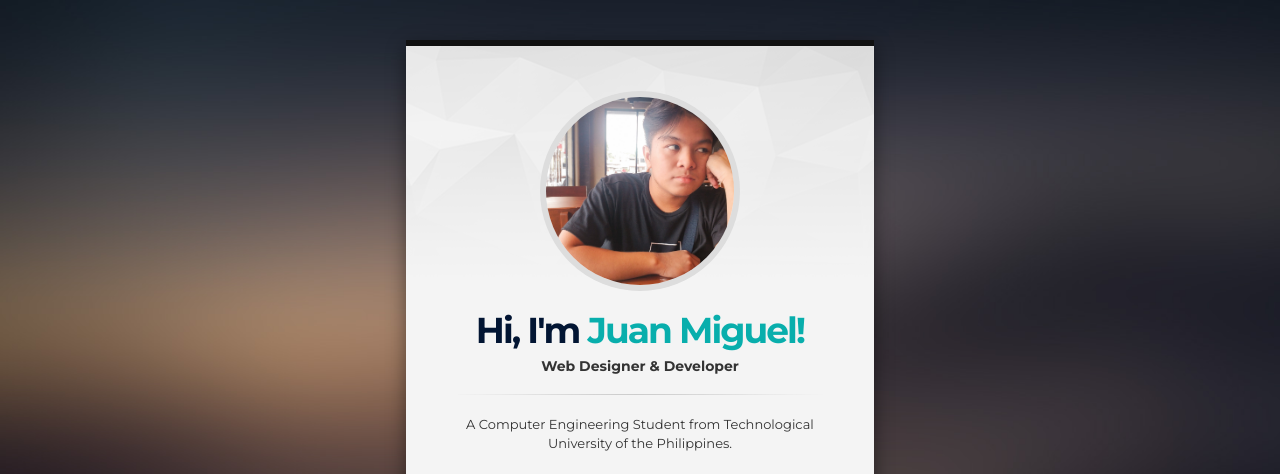
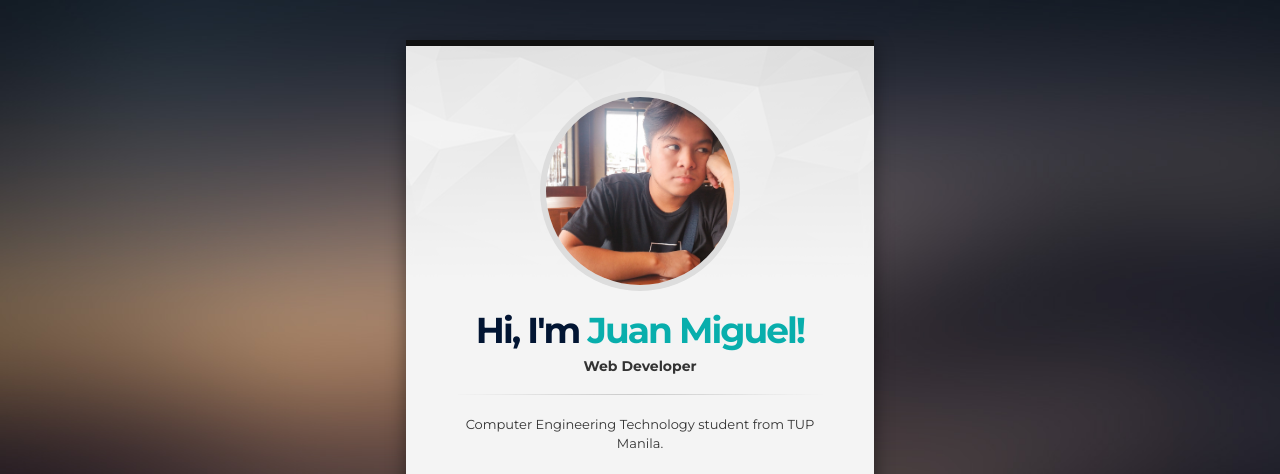
Before and after one commit to juanpipti/jmgsalvador, a plain HTML site: page index.html in a window 1280 px wide. Shown: the top 474 px of the page. Drawn offline with Linux system fonts and the light colour scheme; some packages are replaced by stand-ins of ours.

Commit message:
Update index.html

```diff
--- a/index.html
+++ b/index.html
@@ -4,7 +4,7 @@
 <meta charset="utf-8">
 <meta http-equiv="X-UA-Compatible" content="IE=edge">
 <meta name="viewport" content="width=device-width, initial-scale=1">
-<title>Juan Miguel - Web Designer and Front-end Developer</title>
+<title>Welcome!</title>
 
 <!-- Favicons
 ================================================== -->
@@ -49,7 +49,7 @@
     </div>
     <!-- /Edit With Your Name -->
     <!-- Edit With Your Job -->
-    <p class="loader-job" id="loader-job">Web Designer & Web Developer</p>
+    <p class="loader-job" id="loader-job">Web Developer</p>
     <!-- /Edit With Your Job -->
   </div>
 </div>
@@ -74,12 +74,12 @@
 			<div class="vcard-profile-description">
 				<!-- Profile title -->
 				<h1 class="profile-title">Hi, I'm <span class="color1">Juan Miguel!</span></h1>
-				<h2 class="profile-subtitle">Web Designer & Developer</h2>
+				<h2 class="profile-subtitle">Web Developer</h2>
 				<!-- /Profile Title -->
 				<!-- Description Text -->
 				<hr class="hr1">
 				<div class="vcard-profile-description-text">
-					<p>A Computer Engineering Student from Technological University of the Philippines.</p>
+					<p>Computer Engineering Technology student from TUP Manila.</p>
 				</div>
 				<!--/ Description Text -->
 				<!-- Description feature -->
@@ -128,10 +128,6 @@
 <!-- Perfect ScrolBar -->
 <script src="vendor/perfect-scrollbar/js/min/perfect-scrollbar.jquery.min.js"></script>
 <!-- /Perfect ScrolBar -->
-<!-- Owl Caroulsel -->
-<script src="vendor/owl.carousel/owl-carousel/owl.carousel.js"></script>
-<!-- Google Maps -->
-<script src="http://maps.google.com/maps/api/js?sensor=false"></script>
 <!-- Cross-browser -->
 <script src="vendor/cross-browser.js"></script>
 <!-- Main Scripts -->
```
